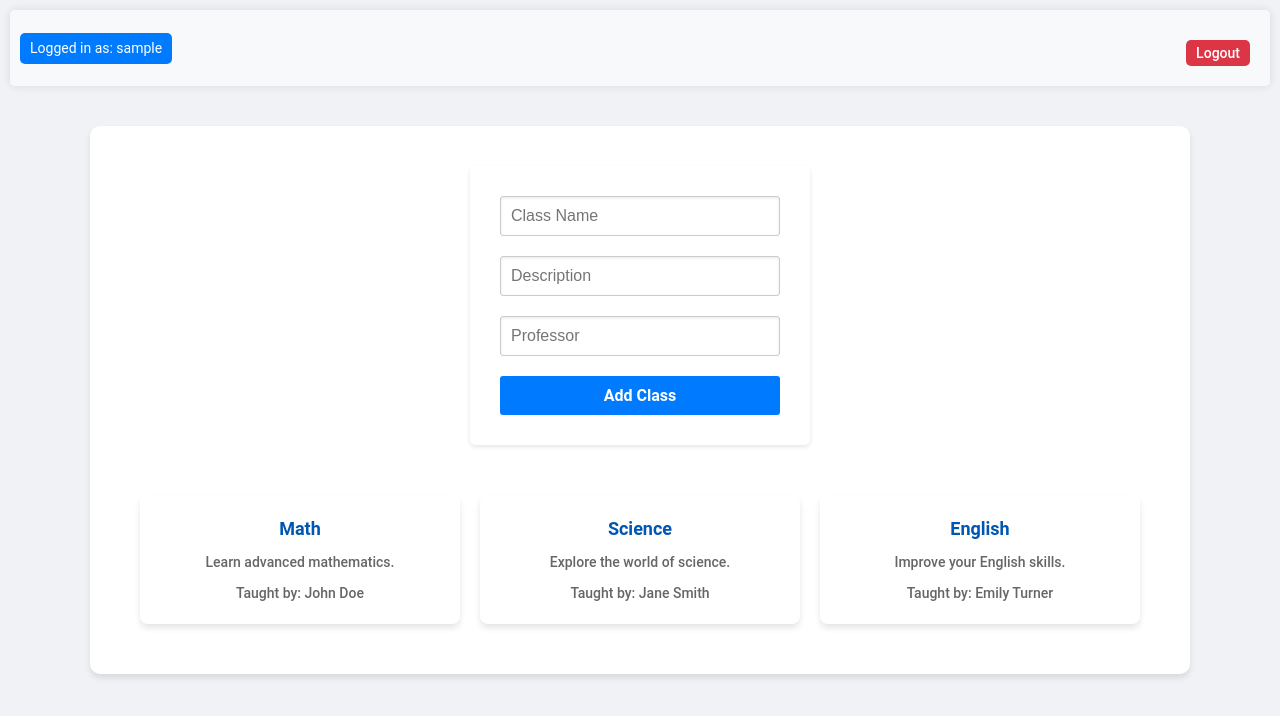
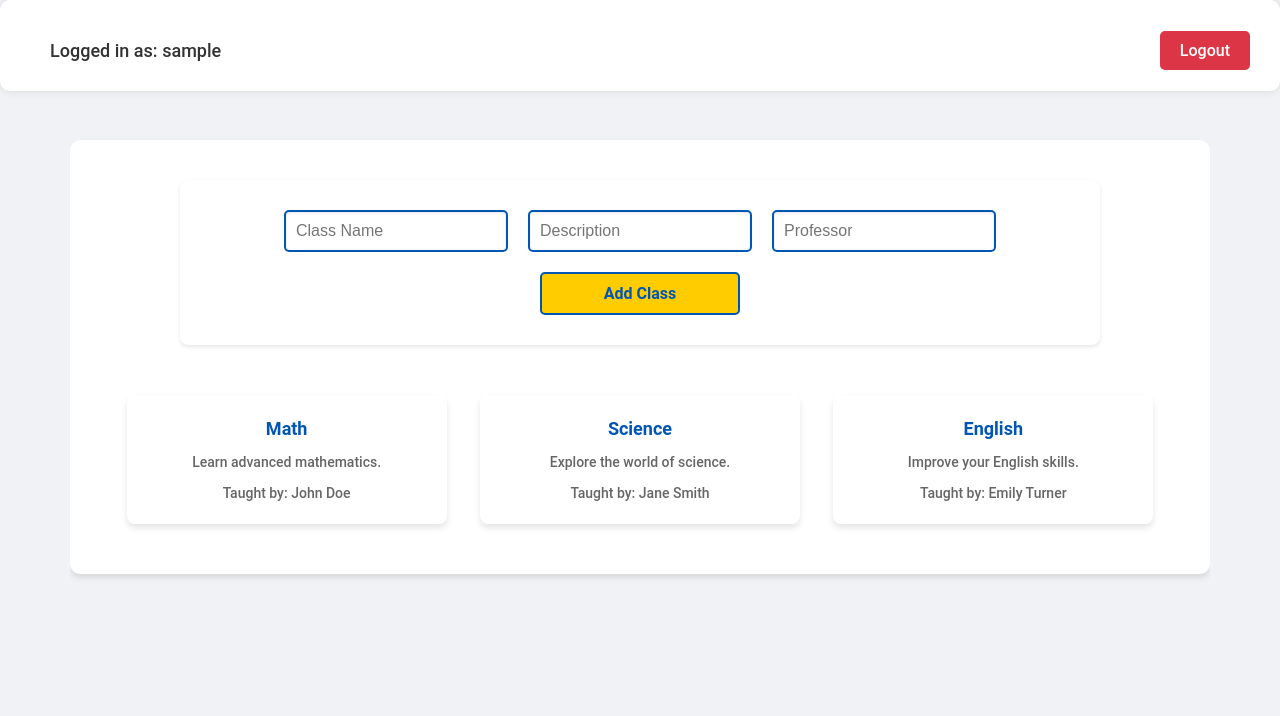
Before and after one commit to Luppole/isgo-frontend, a React (Vite) app: page / in a window 1280 px wide. Shown: the top 716 px of the page. Built offline with nearby package versions, Linux system fonts and the light colour scheme; sample sign-in values are in the browser's storage.

Commit message:
userdata form, profile page redirection

```diff
--- a/src/App.css
+++ b/src/App.css
@@ -1,119 +1,139 @@
+/* App.css */
+
 body {
   font-family: Arial, sans-serif;
-  background-color: #f4f4f4;
+  background-color: #f0f2f5;
   margin: 0;
   padding: 0;
+  overflow: hidden; /* Prevent body from scrolling */
+}
+
+.app-container {
   display: flex;
   flex-direction: column;
   align-items: center;
-}
-
-.form-container {
-  background-color: #fff;
-  padding: 20px;
-  border-radius: 5px;
-  box-shadow: 0 2px 4px rgba(0,0,0,0.1);
-  margin-bottom: 20px;
-  width: 300px;
-}
-
-.form-container label {
-  display: block;
-  margin-bottom: 5px;
-}
-
-.form-container input {
-  width: 100%;
-  padding: 10px;
-  margin-bottom: 10px;
-  border: 1px solid #ccc;
-  border-radius: 3px;
-}
-
-.form-container button {
-  width: 100%;
-  padding: 10px;
-  background-color: #007BFF;
-  color: white;
-  border: none;
-  border-radius: 3px;
-  cursor: pointer;
-}
-
-.form-container button:hover {
-  background-color: #0056b3;
-}
-
-.class-container {
-  display: flex;
-  flex-wrap: wrap;
-  gap: 20px;
-  justify-content: center;
-}
-
-.class-card {
-  background-color: #fff;
-  padding: 20px;
-  border-radius: 5px;
-  box-shadow: 0 2px 4px rgba(0,0,0,0.1);
-  text-align: center;
-  width: 200px;
-}
-
-.class-card img {
-  width: 100%;
-  border-radius: 5px;
-}
-
-.class-card h3 {
-  margin: 10px 0;
-}
-
-.class-card button {
-  background-color: #007BFF;
-  color: white;
-  border: none;
-  border-radius: 3px;
-  padding: 10px;
-  cursor: pointer;
-}
-
-.class-card button:hover {
-  background-color: #0056b3;
+  height: 100vh; /* Full viewport height */
+  overflow-y: auto; /* Enable vertical scrolling */
 }
 
 .header {
   display: flex;
   justify-content: space-between;
   align-items: center;
-  position: absolute;
-  top: 10px;
-  left: 10px;
-  right: 10px;
-  background-color: #f8f9fa;
-  padding: 10px;
-  border-radius: 5px;
+  background-color: #fff;
+  padding: 10px 20px;
+  width: 100%;
   box-shadow: 0 0 10px rgba(0, 0, 0, 0.1);
+  border-radius: 10px;
+  position: fixed; /* Fix header at the top */
+  top: 0;
+  left: 0;
+  z-index: 1000;
+  box-sizing: border-box;
 }
 
-.username-display {
-  background-color: #007bff;
-  color: white;
-  padding: 5px 10px;
-  border-radius: 5px;
-  font-size: 14px;
+.username-display,
+.profile-button {
+  font-size: 18px;
+  color: #333;
+  background: none;
+  border: none;
+  cursor: pointer;
+}
+
+.profile-button:hover {
+  text-decoration: underline;
 }
 
 .logout-button {
+  padding: 10px 20px;
   background-color: #dc3545;
   color: white;
   border: none;
-  padding: 5px 10px;
   border-radius: 5px;
-  font-size: 14px;
+  font-size: 16px;
   cursor: pointer;
 }
 
 .logout-button:hover {
   background-color: #c82333;
 }
+
+.content {
+  margin-top: 100px; /* Add margin to prevent content from hiding under header */
+  width: 100%;
+  max-width: 1200px;
+  padding: 20px; /* Add padding for better spacing */
+}
+
+.container {
+  background-color: #fff;
+  padding: 20px 40px;
+  border-radius: 10px;
+  box-shadow: 0 0 10px rgba(0, 0, 0, 0.1);
+  width: 100%;
+  box-sizing: border-box;
+  margin-bottom: 20px; /* Add margin to create space between containers */
+}
+
+h2 {
+  margin-bottom: 20px;
+  color: #333;
+  text-align: center;
+}
+
+form {
+  display: flex;
+  flex-direction: column;
+}
+
+input, select {
+  padding: 10px;
+  margin: 10px 0;
+  border: 1px solid #ccc;
+  border-radius: 5px;
+  font-size: 16px;
+}
+
+button {
+  padding: 10px;
+  margin-top: 20px;
+  background-color: #28a745;
+  color: white;
+  border: none;
+  border-radius: 5px;
+  font-size: 16px;
+  cursor: pointer;
+}
+
+button:hover {
+  background-color: #218838;
+}
+
+.card-container {
+  display: flex;
+  flex-wrap: wrap; /* Allow cards to wrap to the next line */
+  justify-content: space-around;
+  gap: 20px;
+  width: 100%;
+}
+
+.card {
+  background-color: #fff;
+  padding: 20px;
+  border-radius: 10px;
+  box-shadow: 0 0 10px rgba(0, 0, 0, 0.1);
+  width: calc(33% - 20px); /* Adjust width to fit within the container */
+  box-sizing: border-box;
+  text-align: center;
+}
+
+.card h3 {
+  margin-bottom: 10px;
+  color: #007bff;
+}
+
+.card p {
+  margin-bottom: 5px;
+  color: #333;
+}
--- a/src/App.jsx
+++ b/src/App.jsx
@@ -1,31 +1,38 @@
 import React, { useContext } from 'react';
-import { BrowserRouter as Router, Route, Routes, Navigate } from 'react-router-dom';
+import { BrowserRouter as Router, Route, Routes, Navigate, useNavigate } from 'react-router-dom';
 import Home from './Home';
 import Classroom from './Classroom';
 import Login from './Login';
 import Register from './Register';
 import Confirm from './Confirm';
+import UserInfo from './UserInfo';
+import Profile from './Profile'; // Import the Profile component
 import { AuthContext, AuthProvider } from './AuthContext';
 import './App.css';
 
 function AppContent() {
   const { isAuthenticated, username, logout } = useContext(AuthContext);
+  const navigate = useNavigate();
 
   return (
     <div className="app-container">
       {isAuthenticated && (
         <div className="header">
-          <div className="username-display">Logged in as: {username}</div>
+          <button className="profile-button" onClick={() => navigate('/profile')}>Logged in as: {username}</button>
           <button className="logout-button" onClick={logout}>Logout</button>
         </div>
       )}
+      <div className="content">
         <Routes>
           <Route path="/" element={isAuthenticated ? <Home /> : <Navigate to="/login" />} />
           <Route path="/classroom/:classId" element={isAuthenticated ? <Classroom /> : <Navigate to="/login" />} />
           <Route path="/login" element={<Login />} />
           <Route path="/register" element={<Register />} />
           <Route path="/confirm" element={<Confirm />} />
+          <Route path="/userinfo" element={<UserInfo />} />
+          <Route path="/profile" element={<Profile />} /> {/* Add the Profile route */}
         </Routes>
+      </div>
     </div>
   );
 }
--- a/src/Confirm.jsx
+++ b/src/Confirm.jsx
@@ -1,5 +1,5 @@
 import React, { useState } from 'react';
-import { useLocation, useNavigate } from 'react-router-dom';
+import { useNavigate } from 'react-router-dom';
 import { confirmEmail } from './api';
 import './Confirm.css';
 
@@ -7,15 +7,14 @@ const Confirm = () => {
   const [confirmationCode, setConfirmationCode] = useState('');
   const [message, setMessage] = useState('');
   const navigate = useNavigate();
-  const location = useLocation();
-  const { username } = location.state || {};
+  const username = localStorage.getItem('username'); // Retrieve the username from localStorage
 
   const handleConfirm = async (e) => {
     e.preventDefault();
     try {
       const result = await confirmEmail(username, confirmationCode);
       setMessage('Email confirmed successfully');
-      navigate('/login'); // Redirect to login page upon successful confirmation
+      navigate('/userinfo'); // Redirect to user info page
     } catch (error) {
       const errorMessage = error.response && error.response.data && error.response.data.message
         ? error.response.data.message
@@ -42,4 +41,21 @@ const Confirm = () => {
   );
 };
 
+
+const handleRegister = async (e) => {
+  e.preventDefault();
+  try {
+    const result = await register(username, password, email);
+    setMessage('Registration successful. Please check your email to confirm your account.');
+    localStorage.setItem('username', username); // Store the username in localStorage
+    navigate('/confirm'); // Redirect to confirmation page
+  } catch (error) {
+    const errorMessage = error.response && error.response.data && error.response.data.message
+      ? error.response.data.message
+      : 'Registration failed';
+    setMessage(errorMessage);
+    console.error('Error during registration:', error.response ? error.response.data : error.message);
+  }
+};
+
 export default Confirm;
--- /dev/null
+++ b/src/Profile.css
@@ -0,0 +1,36 @@
+/* Profile.css */
+
+body {
+    font-family: Arial, sans-serif;
+    background-color: #f0f2f5;
+    margin: 0;
+    padding: 0;
+    display: flex;
+    justify-content: center;
+    align-items: center;
+    height: 100vh;
+}
+
+.container {
+    background-color: #fff;
+    padding: 20px 40px;
+    border-radius: 10px;
+    box-shadow: 0 0 10px rgba(0, 0, 0, 0.1);
+    max-width: 600px;
+    width: 100%;
+    box-sizing: border-box;
+    margin-top: 20px; /* Add margin to create space from the top */
+}
+
+h2 {
+    margin-bottom: 20px;
+    color: #333;
+    text-align: center;
+}
+
+p {
+    font-size: 18px;
+    color: #555;
+    margin-bottom: 10px;
+    text-align: center;
+}
--- /dev/null
+++ b/src/Profile.jsx
@@ -0,0 +1,16 @@
+import React from 'react';
+import './Profile.css';
+
+const Profile = () => {
+  const username = localStorage.getItem('username');
+
+  return (
+    <div className="container">
+      <h2>Profile</h2>
+      <p>Username: {username}</p>
+      {/* Add more profile details as needed */}
+    </div>
+  );
+};
+
+export default Profile;
--- a/src/Register.jsx
+++ b/src/Register.jsx
@@ -15,7 +15,8 @@ const Register = () => {
     try {
       const result = await register(username, password, email);
       setMessage('Registration successful. Please check your email to confirm your account.');
-      navigate('/confirm', { state: { username } }); // Redirect to confirmation page with username
+      localStorage.setItem('username', username); // Store the username in localStorage
+      navigate('/confirm'); // Redirect to confirmation page
     } catch (error) {
       const errorMessage = error.response && error.response.data && error.response.data.message
         ? error.response.data.message
--- /dev/null
+++ b/src/UserInfo.css
@@ -0,0 +1,61 @@
+/* UserInfo.css */
+
+body {
+    font-family: Arial, sans-serif;
+    background-color: #f0f2f5;
+    margin: 0;
+    padding: 0;
+    display: flex;
+    justify-content: center;
+    align-items: center;
+    height: 100vh;
+}
+
+.container {
+    background-color: #fff;
+    padding: 20px 40px;
+    border-radius: 10px;
+    box-shadow: 0 0 10px rgba(0, 0, 0, 0.1);
+    max-width: 400px;
+    width: 100%;
+    box-sizing: border-box;
+}
+
+h2 {
+    margin-bottom: 20px;
+    color: #333;
+    text-align: center;
+}
+
+form {
+    display: flex;
+    flex-direction: column;
+}
+
+input {
+    padding: 10px;
+    margin: 10px 0;
+    border: 1px solid #ccc;
+    border-radius: 5px;
+    font-size: 16px;
+}
+
+button {
+    padding: 10px;
+    margin-top: 20px;
+    background-color: #28a745;
+    color: white;
+    border: none;
+    border-radius: 5px;
+    font-size: 16px;
+    cursor: pointer;
+}
+
+button:hover {
+    background-color: #218838;
+}
+
+p {
+    text-align: center;
+    color: #ff0000;
+}
--- /dev/null
+++ b/src/UserInfo.jsx
@@ -0,0 +1,86 @@
+import React, { useState } from 'react';
+import { useNavigate } from 'react-router-dom';
+import { saveUserInfo } from './api';
+import './UserInfo.css';
+
+const UserInfo = () => {
+  const [age, setAge] = useState('');
+  const [school, setSchool] = useState('');
+  const [address, setAddress] = useState('');
+  const [phone, setPhone] = useState('');
+  const [interests, setInterests] = useState('');
+  const [professions, setProfessions] = useState('');
+  const [skills, setSkills] = useState('');
+  const [message, setMessage] = useState('');
+  const navigate = useNavigate();
+
+  const handleSave = async (e) => {
+    e.preventDefault();
+    const username = localStorage.getItem('username'); // Assume username is stored in localStorage
+    try {
+      const result = await saveUserInfo(username, age, school, address, phone, interests, professions, skills);
+      setMessage('Information saved successfully');
+      navigate('/'); // Redirect to home or another page
+    } catch (error) {
+      const errorMessage = error.response && error.response.data && error.response.data.message
+        ? error.response.data.message
+        : 'Failed to save information';
+      setMessage(errorMessage);
+      console.error('Error saving user info:', error.response ? error.response.data : error.message);
+    }
+  };
+
+  return (
+    <div className="container">
+      <h2>User Information</h2>
+      <form onSubmit={handleSave}>
+        <input
+          type="number"
+          value={age}
+          onChange={(e) => setAge(e.target.value)}
+          placeholder="Age"
+        />
+        <input
+          type="text"
+          value={school}
+          onChange={(e) => setSchool(e.target.value)}
+          placeholder="School/University"
+        />
+        <input
+          type="text"
+          value={address}
+          onChange={(e) => setAddress(e.target.value)}
+          placeholder="Address"
+        />
+        <input
+          type="tel"
+          value={phone}
+          onChange={(e) => setPhone(e.target.value)}
+          placeholder="Phone Number"
+        />
+        <input
+          type="text"
+          value={interests}
+          onChange={(e) => setInterests(e.target.value)}
+          placeholder="Interests"
+        />
+        <input
+          type="text"
+          value={professions}
+          onChange={(e) => setProfessions(e.target.value)}
+          placeholder="Professions (comma-separated)"
+        />
+        <input
+          type="text"
+          value={skills}
+          onChange={(e) => setSkills(e.target.value)}
+          placeholder="Skills (comma-separated)"
+        />
+        <button type="submit">Save Information</button>
+      </form>
+      {message && <p>{message}</p>}
+    </div>
+  );
+};
+
+export default UserInfo;
```
Also changed, not shown: src/api.js (+10 -0 lines), 1 other file (tests, documents, lock files or other folders). Lines whose indentation alone changed are shown as unchanged.
